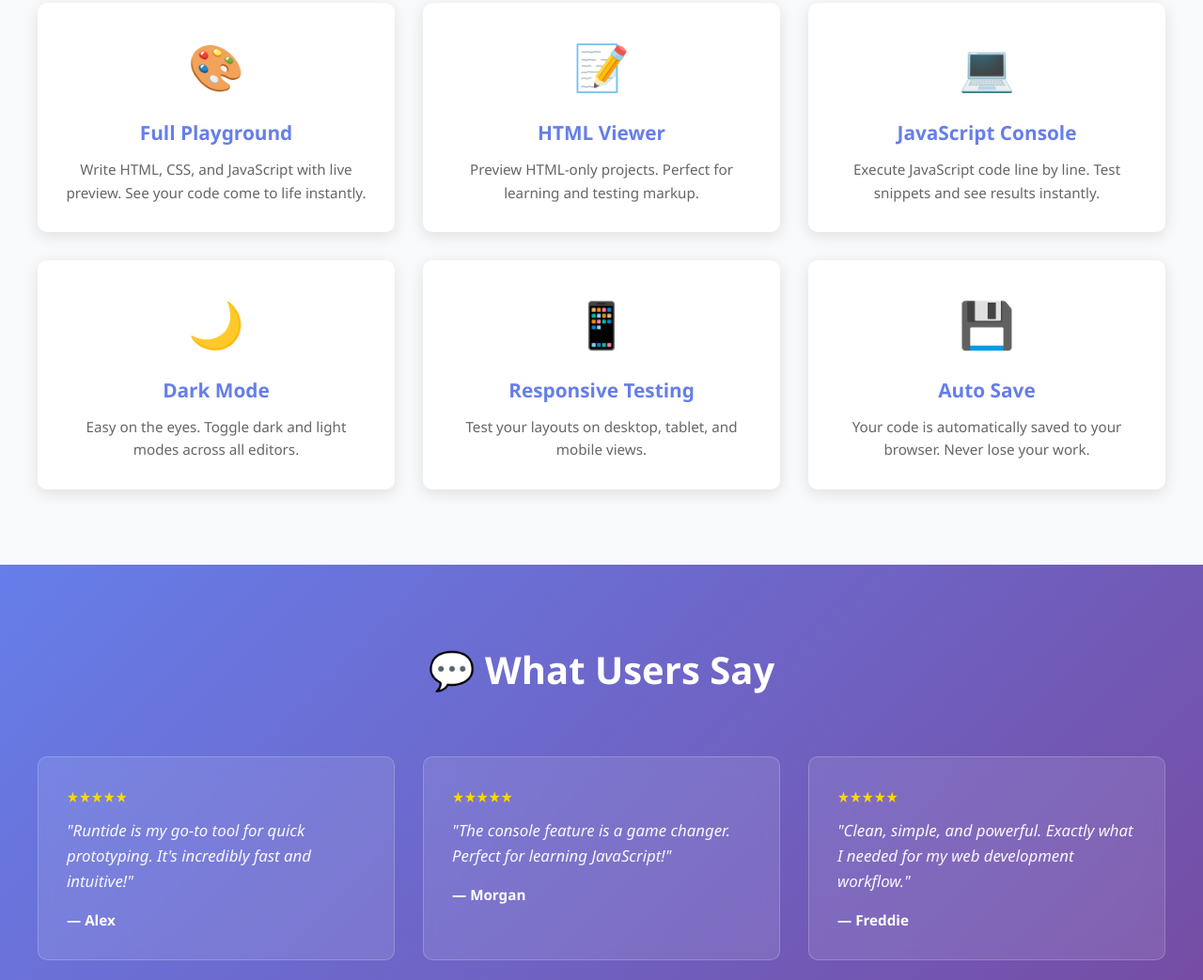
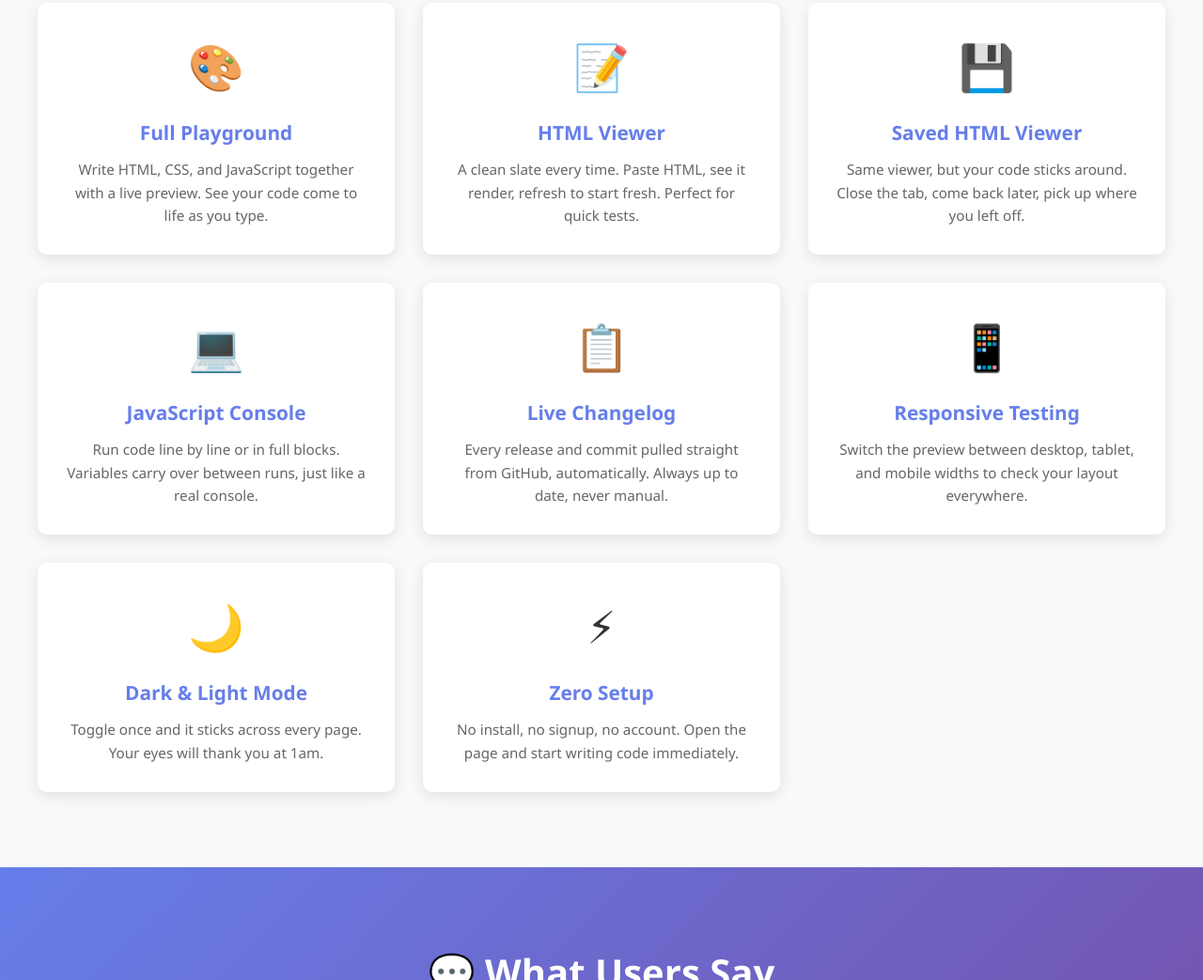
Before and after one commit to treatwashere/runtide, a plain HTML site: page code/index.html in a window 1280 px wide. Shown: the part 1058-2101 px from the top of the page at 94% size. Drawn offline with Linux system fonts and the light colour scheme.

Commit message:
Update index.html

```diff
--- a/code/index.html
+++ b/code/index.html
@@ -459,32 +459,42 @@
             <div class="feature-card">
                 <div class="feature-icon">🎨</div>
                 <h3>Full Playground</h3>
-                <p>Write HTML, CSS, and JavaScript with live preview. See your code come to life instantly.</p>
+                <p>Write HTML, CSS, and JavaScript together with a live preview. See your code come to life as you type.</p>
             </div>
             <div class="feature-card">
                 <div class="feature-icon">📝</div>
                 <h3>HTML Viewer</h3>
-                <p>Preview HTML-only projects. Perfect for learning and testing markup.</p>
+                <p>A clean slate every time. Paste HTML, see it render, refresh to start fresh. Perfect for quick tests.</p>
+            </div>
+            <div class="feature-card">
+                <div class="feature-icon">💾</div>
+                <h3>Saved HTML Viewer</h3>
+                <p>Same viewer, but your code sticks around. Close the tab, come back later, pick up where you left off.</p>
             </div>
             <div class="feature-card">
                 <div class="feature-icon">💻</div>
                 <h3>JavaScript Console</h3>
-                <p>Execute JavaScript code line by line. Test snippets and see results instantly.</p>
+                <p>Run code line by line or in full blocks. Variables carry over between runs, just like a real console.</p>
             </div>
             <div class="feature-card">
-                <div class="feature-icon">🌙</div>
-                <h3>Dark Mode</h3>
-                <p>Easy on the eyes. Toggle dark and light modes across all editors.</p>
+                <div class="feature-icon">📋</div>
+                <h3>Live Changelog</h3>
+                <p>Every release and commit pulled straight from GitHub, automatically. Always up to date, never manual.</p>
             </div>
             <div class="feature-card">
                 <div class="feature-icon">📱</div>
                 <h3>Responsive Testing</h3>
-                <p>Test your layouts on desktop, tablet, and mobile views.</p>
+                <p>Switch the preview between desktop, tablet, and mobile widths to check your layout everywhere.</p>
             </div>
             <div class="feature-card">
-                <div class="feature-icon">💾</div>
-                <h3>Auto Save</h3>
-                <p>Your code is automatically saved to your browser. Never lose your work.</p>
+                <div class="feature-icon">🌙</div>
+                <h3>Dark & Light Mode</h3>
+                <p>Toggle once and it sticks across every page. Your eyes will thank you at 1am.</p>
+            </div>
+            <div class="feature-card">
+                <div class="feature-icon">⚡</div>
+                <h3>Zero Setup</h3>
+                <p>No install, no signup, no account. Open the page and start writing code immediately.</p>
             </div>
         </div>
     </section>
@@ -512,7 +522,7 @@
     </section>
 
     <!-- ABOUT SECTION -->
-    <section class="info">
+    <section id="about" class="info">
         <div class="info-content">
             <div>
                 <div class="info-highlight">
```
